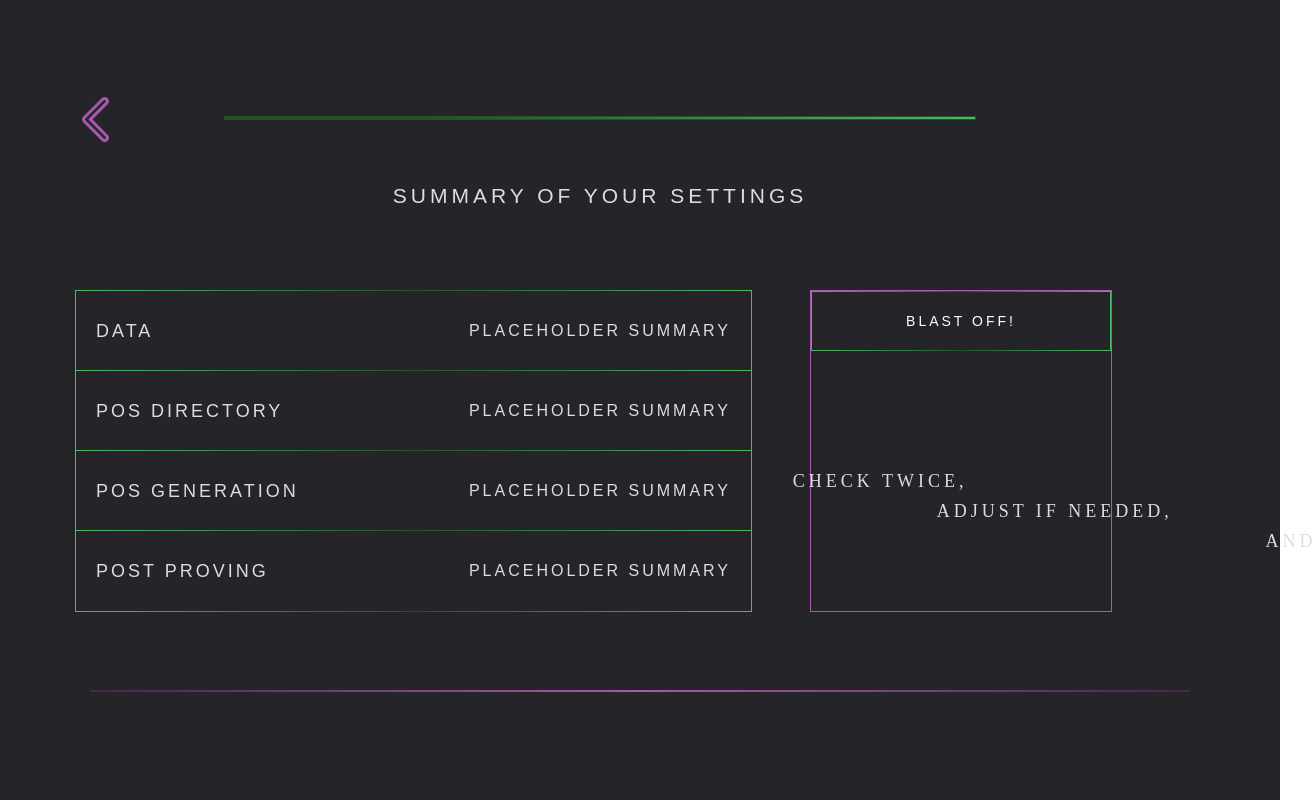
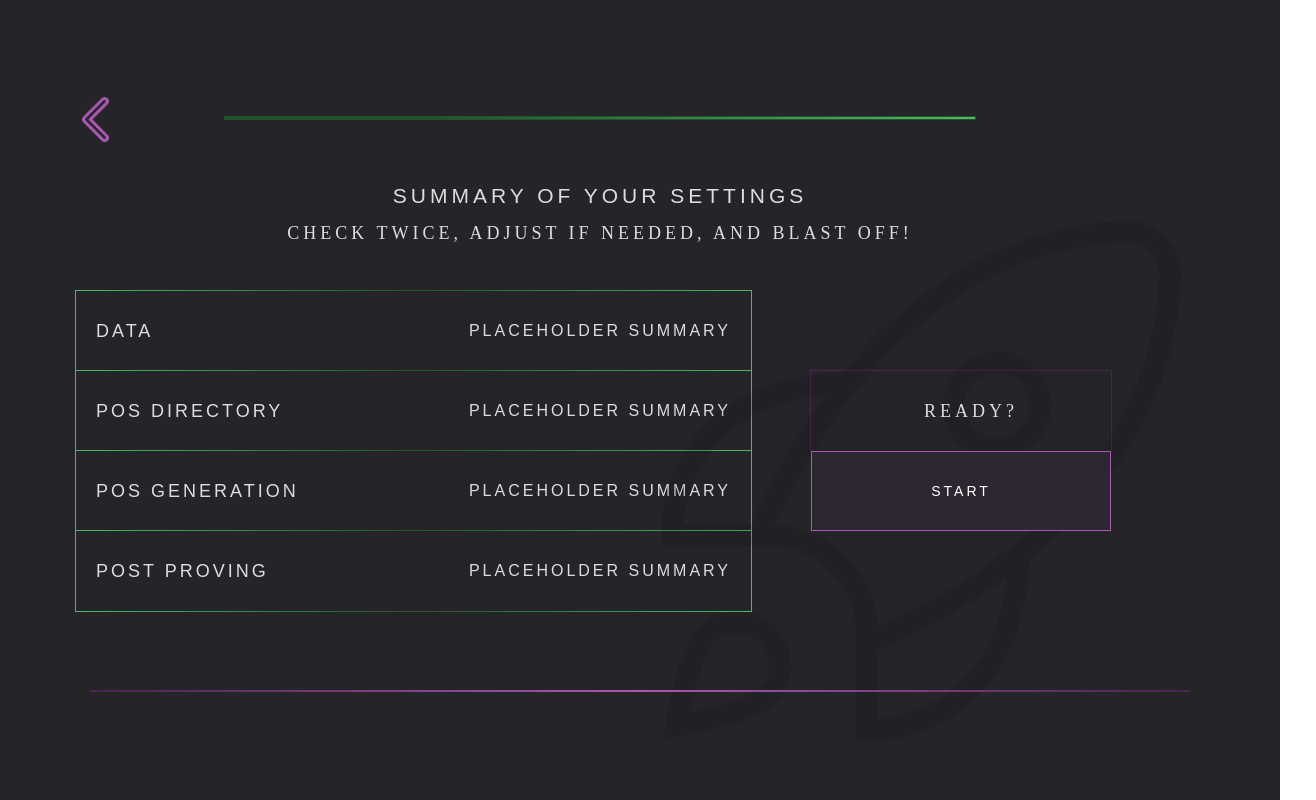
Before and after one commit to spacemeshos/sm-init-app-v2, a React (Create React App) app: page /guided/Summary in a window 1280 px wide. Shown: the whole page, 1316 px wide, since content can reach past the window. Built offline with nearby package versions, Linux system fonts and the light colour scheme.

Commit message:
start button prep

```diff
--- a/src/components/image.tsx
+++ b/src/components/image.tsx
@@ -1,5 +1,5 @@
-import * as React from 'react';
-import styled from 'styled-components';
+import * as React from "react";
+import styled from "styled-components";
 
 interface ImageProps {
   src: string;
@@ -8,18 +8,28 @@ interface ImageProps {
   left?: number;
   height?: number;
   width?: number;
+  opacity?: number;
 }
 
 const StyledImage = styled.img<ImageProps>`
   position: absolute;
-  top: ${({ top }) => top ? `${top}px` : 'auto'};
-  left: ${({ left }) => left ? `${left}px` : 'auto'};
-  height: ${({ height }) => height ? `${height}px` : 'auto'};
-  width: ${({ width }) => width ? `${width}px` : 'auto'};
-  object-fit: contain; // Ensures the image is resized properly
+  top: ${({ top }) => (top ? `${top}px` : "auto")};
+  left: ${({ left }) => (left ? `${left}px` : "auto")};
+  height: ${({ height }) => (height ? `${height}px` : "auto")};
+  width: ${({ width }) => (width ? `${width}px` : "auto")};
+  object-fit: contain;
+  opacity: ${({ opacity }) => (opacity ? opacity : 1)};
 `;
 
-const Image: React.FC<ImageProps> = ({ src, alt = 'Image description', top, left, height, width }) => {
+const Image: React.FC<ImageProps> = ({
+  src,
+  alt,
+  top,
+  left,
+  height,
+  width,
+  opacity,
+}) => {
   return (
     <StyledImage
       src={src}
@@ -28,6 +38,7 @@ const Image: React.FC<ImageProps> = ({ src, alt = 'Image description', top, left
       left={left}
       height={height}
       width={width}
+      opacity={opacity}
     />
   );
 };
--- a/src/pages/GuidedCreate/Summary.tsx
+++ b/src/pages/GuidedCreate/Summary.tsx
@@ -5,6 +5,7 @@ import { Subheader, Title } from "../../components/titles";
 import Colors from "../../styles/colors";
 import ProgressBar from "../../components/progress";
 import Frame from "../../components/frames";
+import Image from "../../components/image";
 
 const NavProgress = styled.div`
   width: 1200px;
@@ -30,7 +31,7 @@ const ContainerBottom = styled.div`
 `;
 
 const Summary: React.FC = () => {
-  const rocket = require("../../assets/rocket-circle.png");
+  const rocket = require("../../assets/rocket-lunch.png");
   return (
     <>
       <NavProgress>
@@ -39,6 +40,7 @@ const Summary: React.FC = () => {
       </NavProgress>
       <TextWrapper>
         <Title text="Summary of your Settings" />
+        <Subheader text={"Check twice, adjust if needed, and blast off!"} />
       </TextWrapper>
 
       <ContainerBottom>
@@ -74,15 +76,27 @@ const Summary: React.FC = () => {
           subheader="placeholder summary"
         />
         <Frame
-          height={320}
+          top={80}
+          height={80}
           width={300}
           left={810}
-          borderColor={Colors.purpleLight}
+          borderColor={Colors.purpleDark}
         >
-          <Subheader text={"Check twice,"} top={30} />
-          <Subheader text={"adjust if needed,"} top={60} />
-          <Subheader text={"and"} top={90} />
-          <Button label={"blast off!"} />
+          <Image
+            src={rocket}
+            opacity={0.1}
+            height={520}
+            left={-150}
+            top={-150}
+          />
+          <Subheader text={"Ready?"} left={10} />
+          <Button
+            label={"start"}
+            top={80}
+            height={80}
+            borderColor={Colors.purpleLight}
+            backgroundColor={Colors.darkerPurple}
+          />
         </Frame>
       </ContainerBottom>
     </>
```
Also changed, not shown: src/assets/rocket-lunch.png (added), src/assets/startup.png (added).
